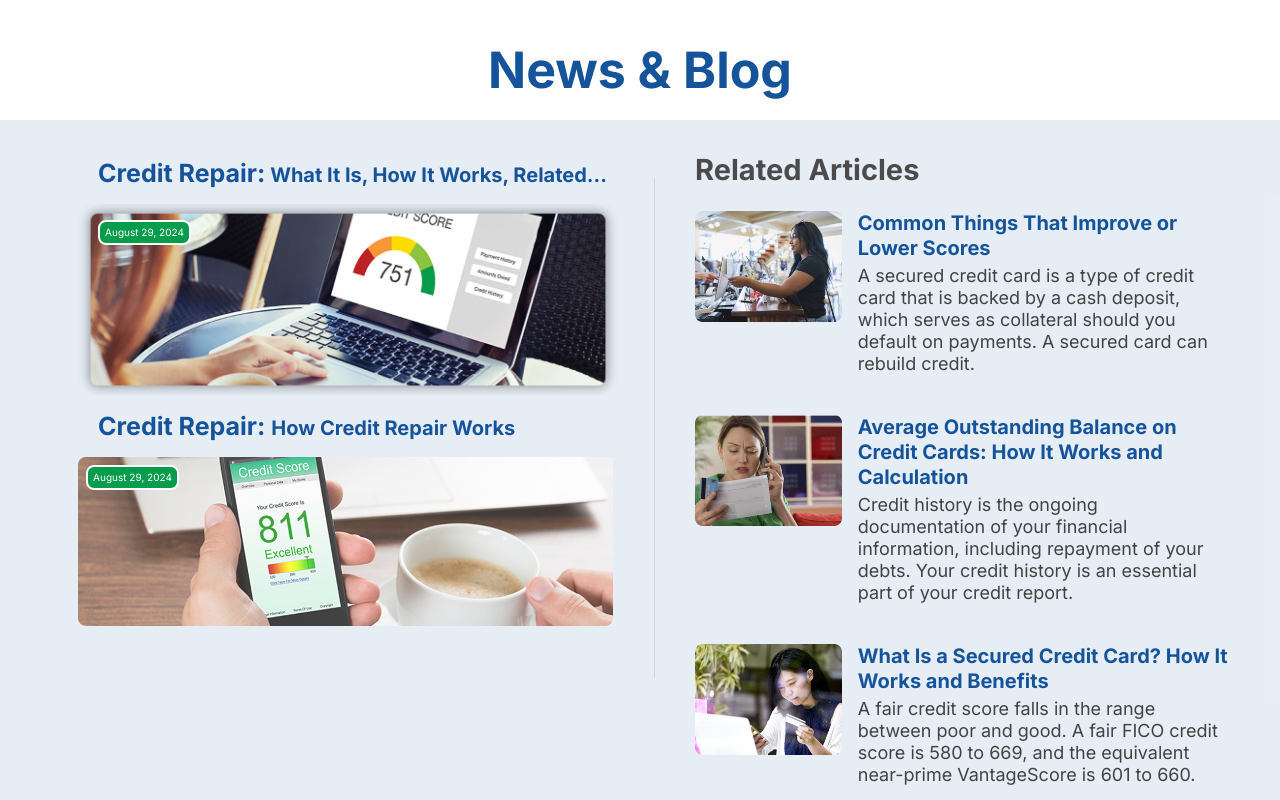
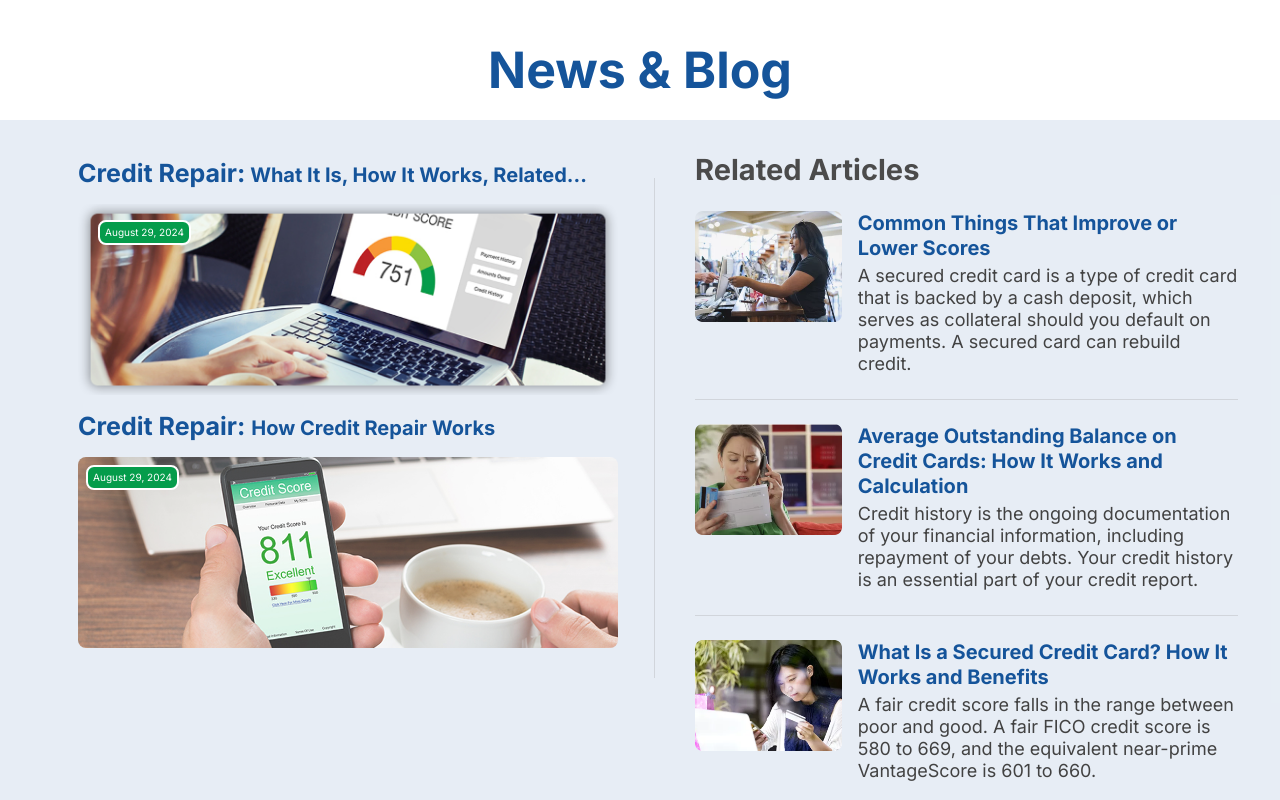
Before and after one commit to Nitin6404/ez-credit-repair, a React (Vite) app: page / in a window 1280 px wide. Shown: the part 5140-5940 px from the top of the page. Built offline with nearby package versions, Linux system fonts and the light colour scheme.

Commit message:
fix: news and blog

```diff
--- a/src/components/common/NewsAndBlog.jsx
+++ b/src/components/common/NewsAndBlog.jsx
@@ -18,7 +18,8 @@ export function NewsAndBlog() {
       <div className="grid w-full grid-cols-1 bg-[#15549A] bg-opacity-[10%] p-2 lg:grid-cols-[1fr_auto_1fr]">
         {/* Credit Repair Section */}
         <div className="ml-0 mt-[10px] space-y-4 p-2 md:ml-[50px] md:p-5">
-          <h2 className="ml-0 font-inter text-[20px] font-bold leading-[25px] text-[#15549A] md:ml-[20px] md:text-[25px] md:leading-[30px]">
+          {/* Credit Repair Section Heading */}
+          <h2 className="ml-0 font-inter text-[20px] font-bold leading-[25px] text-[#15549A] md:text-[25px] md:leading-[30px]">
             Credit Repair:
             <span className="font-inter text-[16px] font-bold leading-[20px] md:text-[20px] md:leading-[25px]">
               {' '}
@@ -40,19 +41,21 @@ export function NewsAndBlog() {
             </div>
           </div>
 
-          {/* Credit Repair Card 2 */}
-          <h2 className="ml-0 font-inter text-[20px] font-bold leading-[25px] text-[#15549A] md:ml-[20px] md:text-[25px] md:leading-[30px]">
+          {/* Credit Repair Section Heading for Card 2 */}
+          <h2 className="ml-0 font-inter text-[20px] font-bold leading-[25px] text-[#15549A] md:text-[25px] md:leading-[30px]">
             Credit Repair:{' '}
             <span className="font-inter text-[16px] font-bold leading-[20px] md:text-[20px] md:leading-[25px]">
               {' '}
               How Credit Repair Works{' '}
             </span>
           </h2>
+
+          {/* Credit Repair Card 2 */}
           <div className="relative h-[160px] w-full overflow-hidden rounded-lg md:h-[191px] md:w-[540px]">
             <img
               src={mobile}
               alt="Credit Repair 2"
-              className="mt-0 h-[160px] w-full rounded-lg object-cover md:mt-[-20px] md:h-[189px] md:w-[535px]"
+              className="h-[160px] w-full object-cover md:h-[191px] md:w-[540px]"
             />
             <div className="absolute inset-0 flex flex-col justify-end p-4">
               <span className="absolute left-2 top-2 h-[25px] w-[93px] rounded-lg border-2 border-white bg-[#059C4B] px-1 py-1 text-center font-inter text-[10px] font-[400] leading-[12px] text-white">
@@ -66,13 +69,13 @@ export function NewsAndBlog() {
         <div className="mx-4 mt-[50px] hidden h-[500px] w-[1px] bg-gray-300 lg:block"></div>
 
         {/* Related Articles Section */}
-        <div className="mr-0 space-y-4 rounded-lg p-4 md:mr-[20px] md:space-y-6 md:p-6">
+        <div className="mr-0 space-y-4 rounded-lg p-4 md:mr-[10px] md:space-y-6 md:p-6">
           <h2 className="font-inter text-[24px] font-bold leading-[30px] text-[#4B4B4B] md:text-[29px] md:leading-[35px]">
             Related Articles
           </h2>
 
           {/* Article 1 */}
-          <div className="flex flex-col items-start space-y-2 pb-4 md:flex-row md:space-x-4 md:space-y-0">
+          <div className="flex flex-col items-start space-y-2 md:flex-row md:space-x-4 md:space-y-0">
             <img
               src={woman}
               alt="Common Things"
@@ -90,8 +93,10 @@ export function NewsAndBlog() {
             </div>
           </div>
 
+          <div className="hidden h-[1px] w-full bg-gray-300 lg:block"></div>
+
           {/* Article 2 */}
-          <div className="flex flex-col items-start space-y-2 pb-4 md:flex-row md:space-x-4 md:space-y-0">
+          <div className="flex flex-col items-start space-y-2 md:flex-row md:space-x-4 md:space-y-0">
             <img
               src={rectangle3}
               alt="Average Outstanding Balance"
@@ -109,8 +114,10 @@ export function NewsAndBlog() {
             </div>
           </div>
 
+          <div className="hidden h-[1px] w-full bg-gray-300 lg:block"></div>
+
           {/* Article 3 */}
-          <div className="flex flex-col items-start space-y-2 pb-4 md:flex-row md:space-x-4 md:space-y-0">
+          <div className="flex flex-col items-start space-y-2 md:flex-row md:space-x-4 md:space-y-0">
             <img
               src={consultant}
               alt="What is a Secured Credit Card?"
```
